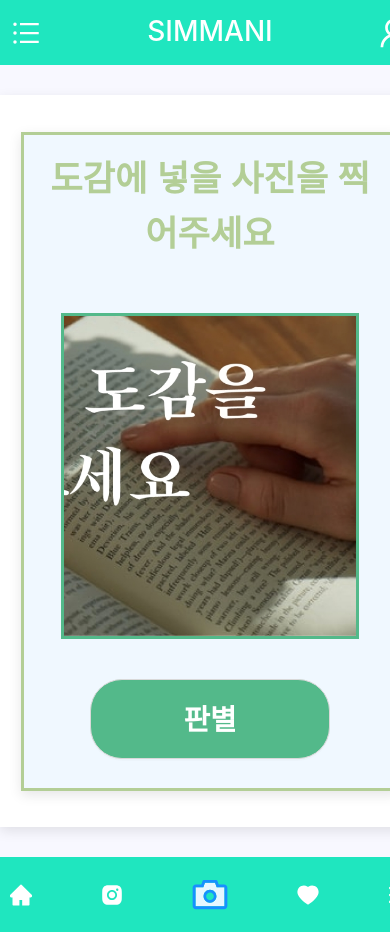
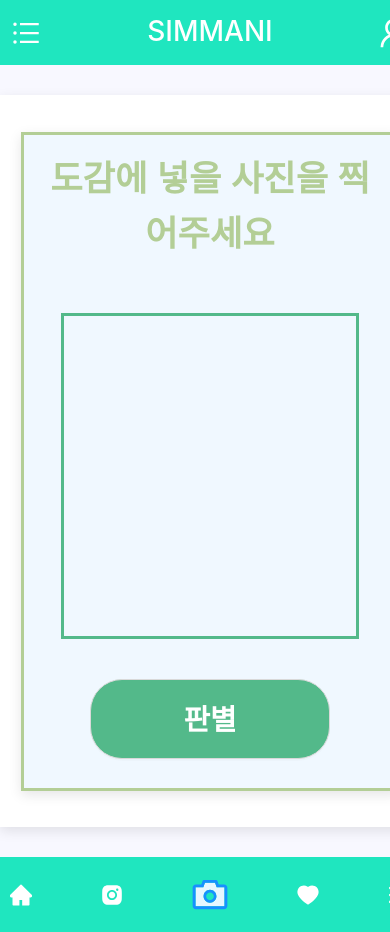
Before and after one commit to aprilgarden34/Project-for-portfolio, a Next.js app in the folder front/: page /imageupload in a window 390 px wide. Shown: the top 932 px of the page. Built offline with nearby package versions, Linux system fonts and the light colour scheme.

Commit message:
mobile 카메라 Api 코딩중

```diff
--- a/front/components/mobile/ImageUpload/ImageUpload_mobile.tsx
+++ b/front/components/mobile/ImageUpload/ImageUpload_mobile.tsx
@@ -1,4 +1,4 @@
-import { useState } from 'react';
+import { useEffect, useRef, useState } from 'react';
 import Image from 'next/image';
 import styles from './ImageUpload_mobile.module.css';
 import TopNavi from '../TopNavi/TopNavi';
@@ -8,6 +8,35 @@ import { Button, Modal } from 'antd';
 
 const ImageUpload_mobile: React.FC = () => {
   // const [visible, setVisible] = useState(false);
+  const [isSnapped, SetisSnapped] = useState(false);
+
+  // Preview Photo Logic
+
+  const previewPhotoRef = useRef<any>();
+  const photoPreview = () => {
+    if (navigator.mediaDevices && navigator.mediaDevices.getUserMedia) {
+      navigator.mediaDevices
+        .getUserMedia({ video: true })
+        .then(function (stream) {
+          previewPhotoRef.current.srcObject = stream;
+          previewPhotoRef.current.play();
+        });
+    }
+  };
+
+  useEffect(() => {
+    photoPreview;
+  }, []);
+
+  // Snap Photo Logic
+
+  const SnapPhotoRef = useRef<any>();
+  const snapPhoto = () => {
+    const context = SnapPhotoRef.current.getContext('2d');
+    context.drawImage(previewPhotoRef.current, 0, 0, 290, 319);
+    SetisSnapped(true);
+  };
+
   return (
     <div>
       <div className={styles.container}>
@@ -24,18 +53,48 @@ const ImageUpload_mobile: React.FC = () => {
                 onClick={() => setVisible(true)}
                 children="촬영 가이드"
               /> */}
+
               <div className={styles.imagePreview}>
-                <Image
-                  src="/images/flora_header_image.jpg"
-                  layout="fill"
-                  objectFit="cover"
-                  draggable={false}
-                />
+                {isSnapped ? (
+                  <>
+                    <canvas
+                      id="canvas"
+                      ref={SnapPhotoRef}
+                      width="100%"
+                      height="100%"
+                    />
+                    <video
+                      id="video"
+                      ref={previewPhotoRef}
+                      width="0%"
+                      height="0%"
+                      autoPlay
+                    />
+                  </>
+                ) : (
+                  <>
+                    <canvas
+                      id="canvas"
+                      ref={SnapPhotoRef}
+                      width="0%"
+                      height="0%"
+                    />
+                    <video
+                      id="video"
+                      ref={previewPhotoRef}
+                      width="100%"
+                      height="100%"
+                      autoPlay
+                    />
+                  </>
+                )}
               </div>
+
               {/* <Button className={styles.imageUploadButton} children="+" /> */}
               <Button
                 className={styles.imageClassificationButton}
                 children="판별"
+                onClick={snapPhoto}
               />
             </div>
           </div>
```
